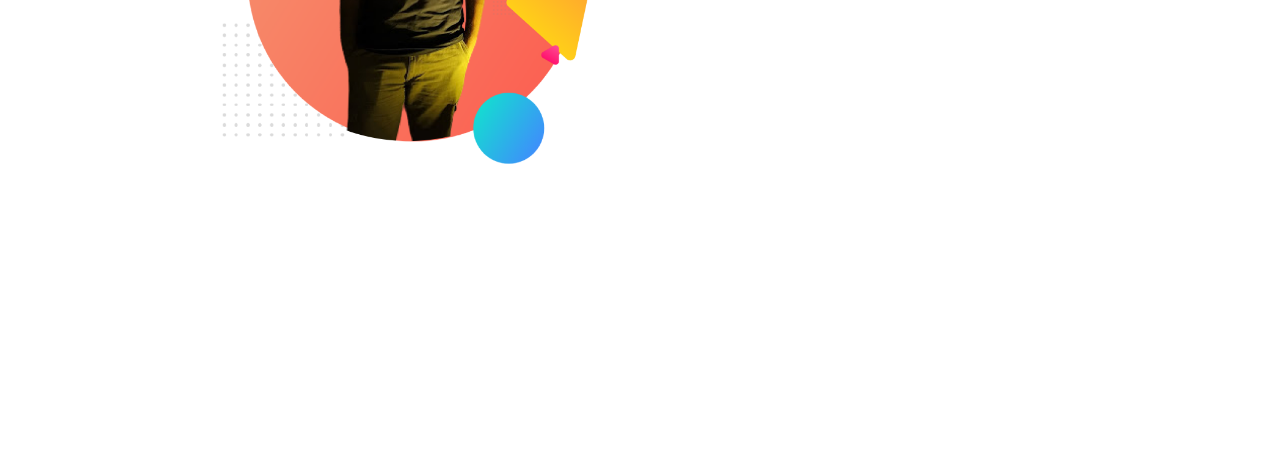
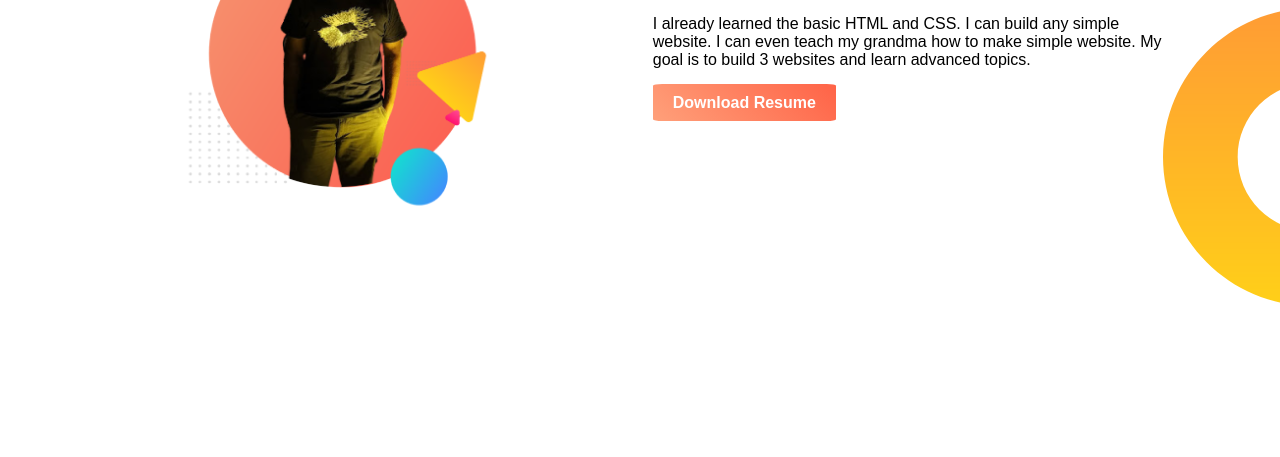
Before and after one commit to NAZIM06/my-portfolio, a plain HTML site: page index.html in a window 1280 px wide. Shown: the part 743-1200 px from the top of the page. Before the commit the page ends 948 px from the top, so only its background shows below. Drawn offline with Linux system fonts and the light colour scheme.

Commit message:
2nd part done

```diff
--- a/style.css
+++ b/style.css
@@ -1,5 +1,5 @@
 body{
-    font-family: 'Ubuntu', sans-serif;
+    font-family: 'Poppins', sans-serif;
     margin: 0;
 }
 h1{
@@ -14,12 +14,15 @@ h2{
 .murgi{
     color: red;
 }
+
 .half{
     width: 40%;
     float: left;
     margin-left: 5%;
     padding-left: 2%;
+
 }
+
 .half img{
     width: 700px;
 
@@ -34,7 +37,7 @@ h2{
     padding-left: 2%;
 }
 .half2 img{
-    width: 700px;
+    width: 110%;
 
 }
 .half2 p{
@@ -48,6 +51,8 @@ h2{
 }
 section{
     height: 500px;
+    padding-bottom: 100px;
+
 
 
 }
@@ -62,4 +67,5 @@ section{
 .dream{
     background-image: url("images/dream-bg.png");
     background-repeat: no-repeat;
+    background-position: right;
 }
```
Also changed, not shown: index.html (+3 -2 lines).
